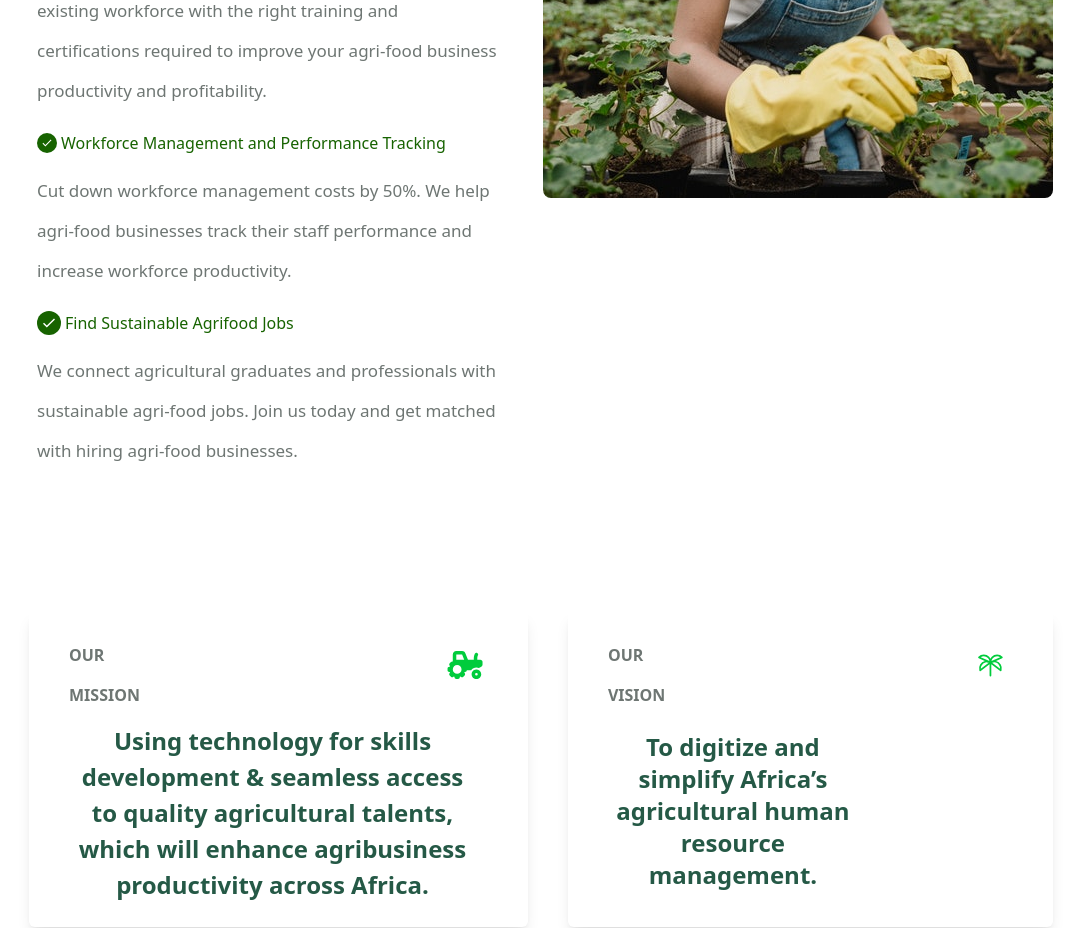
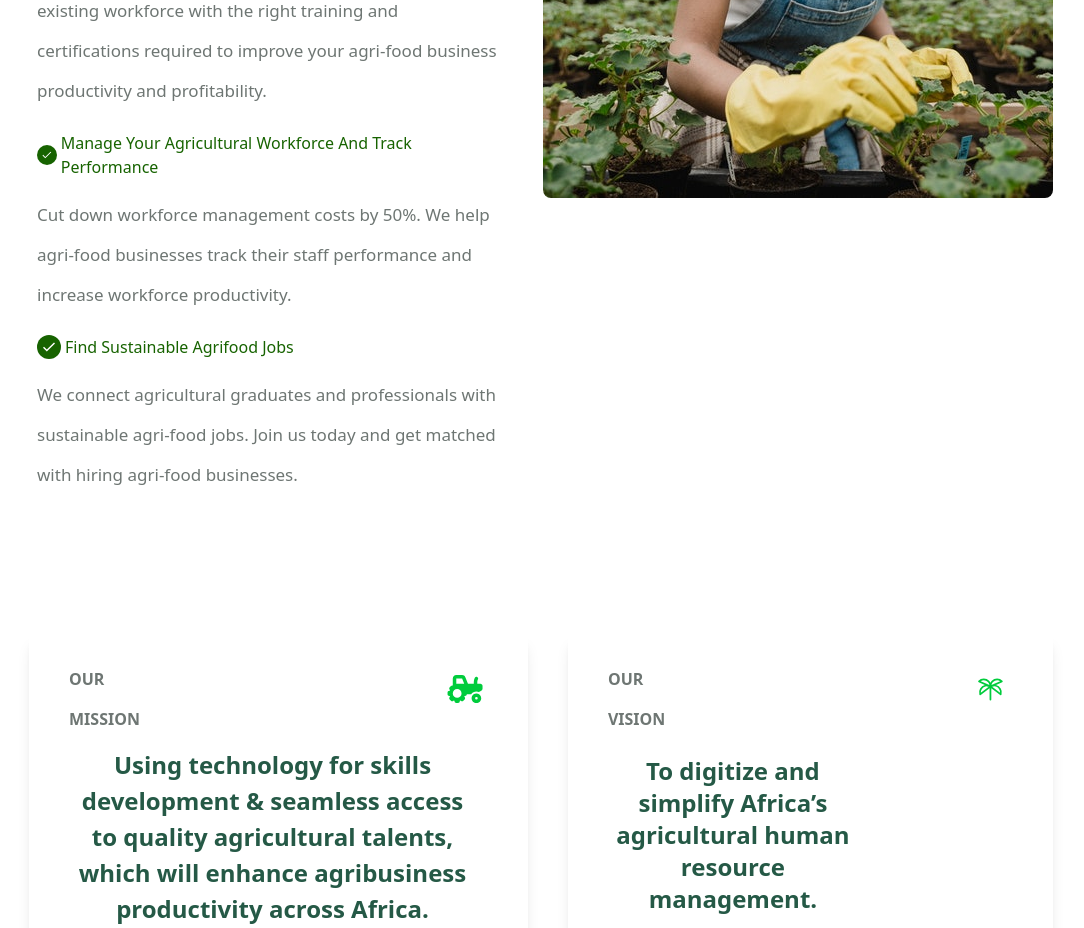
Before and after one commit to Tolexy95/agrolearn, a React (Vite) app: page /about in a window 1280 px wide. Shown: the part 1660-2588 px from the top of the page, without its empty margins (99-1183 px from the left). Built offline with nearby package versions, Linux system fonts and the light colour scheme.

Commit message:
work in progress

```diff
--- a/src/pages/About.jsx
+++ b/src/pages/About.jsx
@@ -42,7 +42,7 @@ const AboutPage = () => {
 
        <div className='flex items-center gap-1 pb-4'>
          <IoMdCheckmark className='text-white bg-[#176300] text-xl rounded-full p-1'/>
-         <p className='text-[#176300]'>Workforce Management and Performance Tracking</p>
+         <p className='text-[#176300]'>Manage Your Agricultural Workforce And Track Performance</p>
        </div>
        <p className="leading-10 text-[18px] text-[#6E7673] md:text-[17px] pb-5">
        Cut down workforce management costs by 50%. We help agri-food businesses track their staff performance and increase workforce productivity.
```
